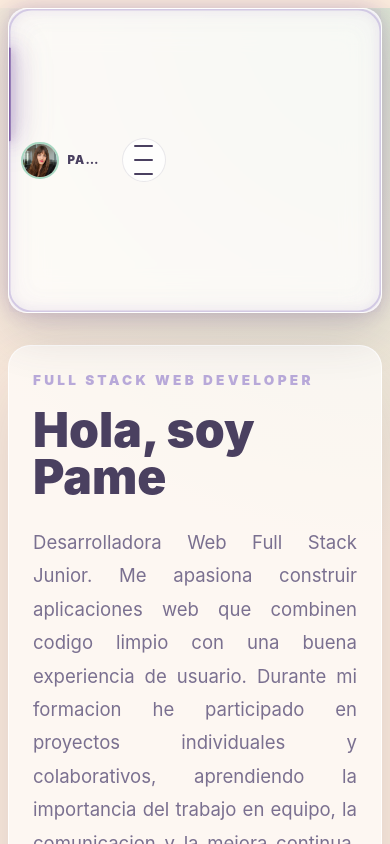
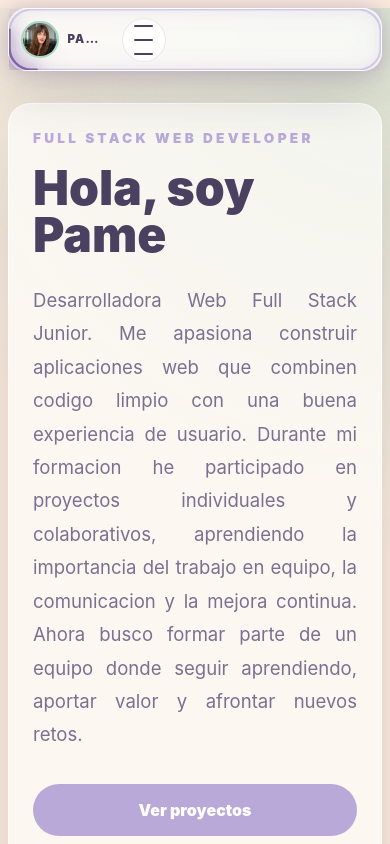
Before and after one commit to pamelavazquez-dev/portfolio, a React (Vite) app: page / in a window 390 px wide. Shown: the top 844 px of the page. Built offline with nearby package versions, Linux system fonts and the light colour scheme; the HTML template or start-up script is replaced by a standard one.

Commit message:
Fix mobile navbar height

```diff
--- a/src/index.css
+++ b/src/index.css
@@ -164,8 +164,10 @@ main,
 .neonBorder {
   position: absolute;
   inset: 0;
+  display: block;
   width: 100%;
   height: 100%;
+  max-height: 100%;
   pointer-events: none;
   overflow: hidden;
 }
@@ -790,6 +792,9 @@ main,
 @media (max-width: 1024px) {
   .header {
     position: sticky;
+    height: 4.55rem;
+    min-height: 4.55rem;
+    max-height: 4.55rem;
   }
 
   .menuToggle {
@@ -852,6 +857,9 @@ main,
 
 @media (max-width: 560px) {
   .header {
+    height: 3.95rem;
+    min-height: 3.95rem;
+    max-height: 3.95rem;
     width: calc(100% - 1rem);
     max-width: calc(100% - 1rem);
     margin-top: 0.5rem;
```
